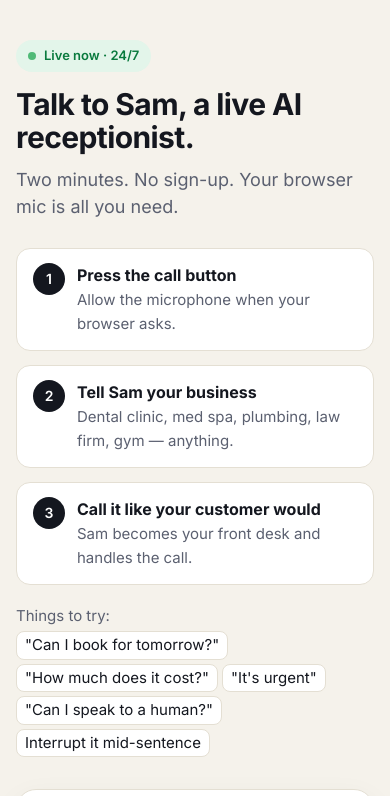
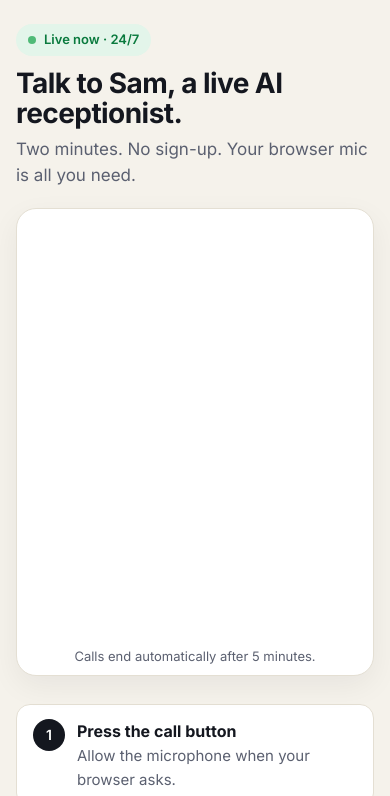
Before and after one commit to HimanshuVerma94/ai-voice-agent, a plain HTML site: page index.html in a window 390 px wide. Shown: the top 796 px of the page. Drawn offline with Linux system fonts and the light colour scheme; a script that the page names is missing.

Commit message:
Phone layout: call box under headline

```diff
--- a/index.html
+++ b/index.html
@@ -11,31 +11,34 @@
   :root { --bg:#f5f2eb; --ink:#14171f; --muted:#5b6070; --card:#ffffff; --line:#e4dfd3; --accent:#3E6AEF; }
   * { box-sizing:border-box; margin:0; padding:0; }
   body { background:var(--bg); color:var(--ink); font-family:Inter,system-ui,sans-serif; line-height:1.5; }
-  .wrap { max-width:960px; margin:0 auto; padding:40px 16px 56px; display:grid; gap:32px; grid-template-columns:1fr; }
-  @media (min-width:860px){ .wrap { grid-template-columns:1fr 420px; align-items:start; padding-top:72px; } }
+  .wrap { max-width:960px; margin:0 auto; padding:24px 16px 40px; display:grid; gap:20px; grid-template-columns:1fr; grid-template-areas:'hero' 'call' 'steps'; }
+  .hero { grid-area:hero; } .steps { grid-area:steps; } .panel { grid-area:call; }
+  @media (min-width:860px){ .wrap { grid-template-columns:1fr 420px; grid-template-areas:'hero call' 'steps call'; align-items:start; gap:8px 40px; padding-top:72px; } #retell { height:560px !important; } }
   .badge { display:inline-flex; align-items:center; gap:8px; font-size:13px; font-weight:600; color:#0a7a3e; background:#e3f5ea; border-radius:999px; padding:6px 12px; }
   .dot { width:8px; height:8px; border-radius:50%; background:#16a34a; animation:p 1.6s infinite; }
   @keyframes p { 50% { opacity:.3; } }
-  h1 { font-size:clamp(30px,5vw,44px); line-height:1.1; letter-spacing:-.02em; margin:16px 0 12px; }
-  .sub { color:var(--muted); font-size:18px; max-width:46ch; }
-  ol { list-style:none; margin-top:28px; display:grid; gap:14px; counter-reset:s; }
+  h1 { font-size:clamp(28px,5vw,44px); line-height:1.1; letter-spacing:-.02em; margin:12px 0 8px; }
+  .sub { color:var(--muted); font-size:17px; max-width:46ch; }
+  ol { list-style:none; margin-top:8px; display:grid; gap:14px; counter-reset:s; }
   li { counter-increment:s; display:grid; grid-template-columns:32px 1fr; gap:12px; background:var(--card); border:1px solid var(--line); border-radius:14px; padding:14px 16px; }
   li::before { content:counter(s); width:32px; height:32px; border-radius:50%; background:var(--ink); color:#fff; display:grid; place-items:center; font-weight:600; font-size:14px; }
   li b { display:block; }
   li span { color:var(--muted); font-size:15px; }
   .tries { margin-top:20px; font-size:15px; color:var(--muted); }
   .tries code { font-family:inherit; background:var(--card); border:1px solid var(--line); border-radius:8px; padding:2px 8px; display:inline-block; margin:4px 4px 0 0; color:var(--ink); }
-  .panel { background:var(--card); border:1px solid var(--line); border-radius:20px; padding:12px; box-shadow:0 10px 30px rgba(20,23,31,.06); }
+  .panel { background:var(--card); border:1px solid var(--line); border-radius:20px; padding:8px; box-shadow:0 10px 30px rgba(20,23,31,.06); }
   .note { font-size:13px; color:var(--muted); text-align:center; margin-top:10px; }
-  #retell { width:100%; max-width:420px; height:600px; margin:0 auto; }
+  #retell { width:100%; max-width:420px; height:420px; margin:0 auto; }
 </style>
 </head>
 <body>
 <main class="wrap">
-  <section>
+  <section class="hero">
     <span class="badge"><span class="dot"></span> Live now · 24/7</span>
     <h1>Talk to Sam, a live AI receptionist.</h1>
     <p class="sub">Two minutes. No sign-up. Your browser mic is all you need.</p>
+  </section>
+  <section class="steps">
     <ol>
       <li><div><b>Press the call button</b><span>Allow the microphone when your browser asks.</span></div></li>
       <li><div><b>Tell Sam your business</b><span>Dental clinic, med spa, plumbing, law firm, gym — anything.</span></div></li>
```
